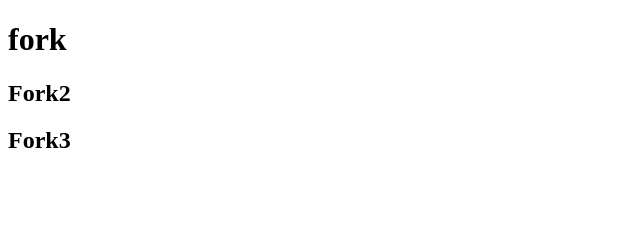
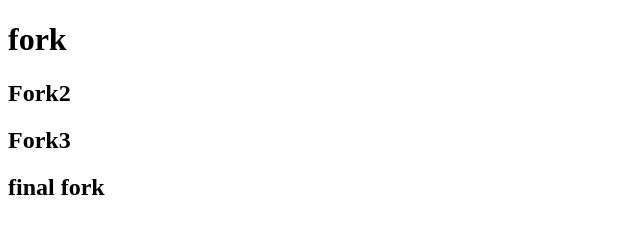
Before and after one commit to Girma-Gebre/try2, a plain HTML site: page index.html in a window 1280 px wide. Shown: the whole page, without its empty margins (0-640 px from the left). Drawn offline with Linux system fonts and the light colour scheme.

Commit message:
final fork

```diff
--- a/index.html
+++ b/index.html
@@ -11,6 +11,7 @@
 <h1>fork</h1>
     <h2>Fork2</h2>
     <h2>Fork3</h2>
+    <h2>final fork</h2>
 </body>
 
 </html>
```
